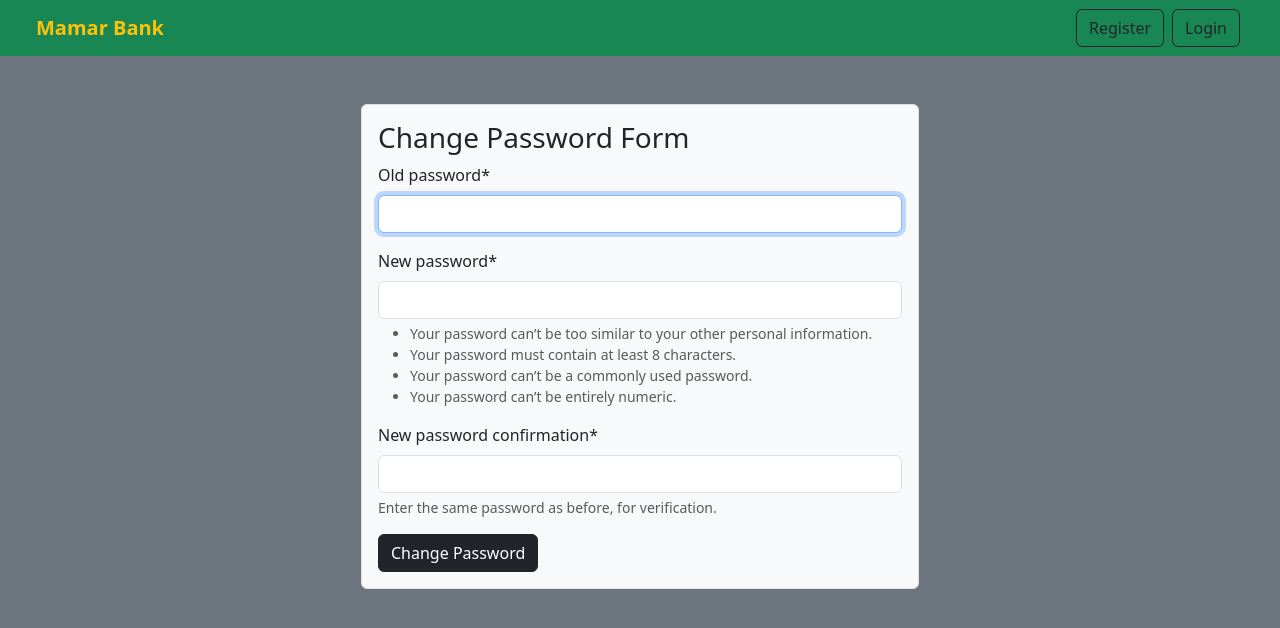
After one commit to shahidafridi-swe/mamar_bank, a Django app: page /accounts/password_change/ in a window 1280 px wide. The commit adds this page. Shown: the top 628 px of the page. Run offline with Django 5.2, Linux system fonts and the light colour scheme; some libraries are stand-ins or nearby versions.

Commit message:
change password

```diff
--- /dev/null
+++ b/accounts/templates/accounts/change_password_email.html
@@ -0,0 +1,6 @@
+<h3 class="text-success">Hello, {{user.first_name}} {{user.last_name}}</h3>
+
+<p>Your password changed successfully !!!</p>
+
+<p>Thank you for staying with us.</p>
+<h4 class="text-primary">Mamar Bank</h4>
--- /dev/null
+++ b/accounts/templates/accounts/change_password_form.html
@@ -0,0 +1,15 @@
+{% extends "base.html" %}
+
+{% block content  %}
+{% load crispy_forms_tags %}
+<div class="col-md-6 m-auto border p-3 rounded mt-5 bg-light">
+    <h3>{{type}} Form</h3>
+    <form action="" method="post">
+        {% csrf_token %}
+        {{form | crispy}}
+        <input class="btn btn-dark " type="submit" value="{{type}}">
+    </form>
+
+</div>
+
+{% endblock content  %}
--- a/accounts/templates/accounts/user_login.html
+++ b/accounts/templates/accounts/user_login.html
@@ -2,7 +2,6 @@
 
 {% block content %}
 
-<h3>Login</h3>
 <div>
     {% if form.non_field_errors %}
         {% for error in form.non_field_errors %}
@@ -14,7 +13,9 @@
     {% endif %}
 </div>
 
-<div class="col-5 m-auto border p-3 rounded bg-secondary-subtle">
+<div class="col-5 m-auto border p-3 rounded bg-secondary-subtle mt-5">
+    <h3>Login</h3>
+    <hr>
     <form action=""  method="post">
     {% csrf_token %}
     {% for hidden_field in form.hidden_fields %}
--- a/accounts/urls.py
+++ b/accounts/urls.py
@@ -6,5 +6,6 @@ urlpatterns = [
     path('register/', views.UserRegistrationView.as_view(), name='register'),
     path('login/', views.UserLoginView.as_view(), name='login'),
     path('logout/', views.UserLogoutView.as_view(), name='logout'),
+    path('password_change/', views.changePassword, name='password_change'),
     path('profile/', views.UserBankAccountUpdateView.as_view(), name='profile' ),
 ]
--- a/accounts/views.py
+++ b/accounts/views.py
@@ -2,10 +2,15 @@ from django.shortcuts import render, redirect
 from django.contrib.auth.views import LoginView, LogoutView
 from django.views.generic import FormView
 from django.contrib.auth import login, logout
+from django.contrib.auth.forms import PasswordChangeForm
+from django.contrib.auth import login, update_session_auth_hash
+
 from django.urls import reverse_lazy
 from django.views import View
 from .forms import CustomUserCreationForm, UserUpdateForm
 from django.contrib import messages
+from django.core.mail import EmailMessage, EmailMultiAlternatives
+from django.template.loader import render_to_string
 
 class UserRegistrationView(FormView):
     template_name = 'accounts/user_register.html'
@@ -42,3 +47,25 @@ class UserBankAccountUpdateView(View):
             form.save()
             return redirect('profile')  # Redirect to the user's profile page
         return render(request, self.template_name, {'form': form})
+
+
+
+def changePassword(request):
+    if request.method == 'POST':
+        form = PasswordChangeForm(user=request.user, data=request.POST)
+        if form.is_valid():
+            form.save()
+            update_session_auth_hash(request, form.user)
+            messages.success(request, "Password Changed Successfully!!!")
+            email_messages = render_to_string('accounts/change_password_email.html', {
+                'user' : request.user,
+            })
+            send_email = EmailMultiAlternatives('Changed Password', '', to=[request.user.email])
+            send_email.attach_alternative(email_messages, 'text/html')
+            send_email.send()
+            return redirect('profile')
+        else:
+            messages.error(request, "Please correct the errors below.")
+    else:
+        form = PasswordChangeForm(user=request.user)
+    return render(request, 'accounts/change_password_form.html',{'form':form, 'type':'Change Password'})
```
Also changed, not shown: accounts/templates/accounts/profile.html (+8 -1 lines), core/templates/index.html (+15 -2 lines), mamar_bank/settings.py (+12 -2 lines), db.sqlite3, static/images/bank.png (added).
